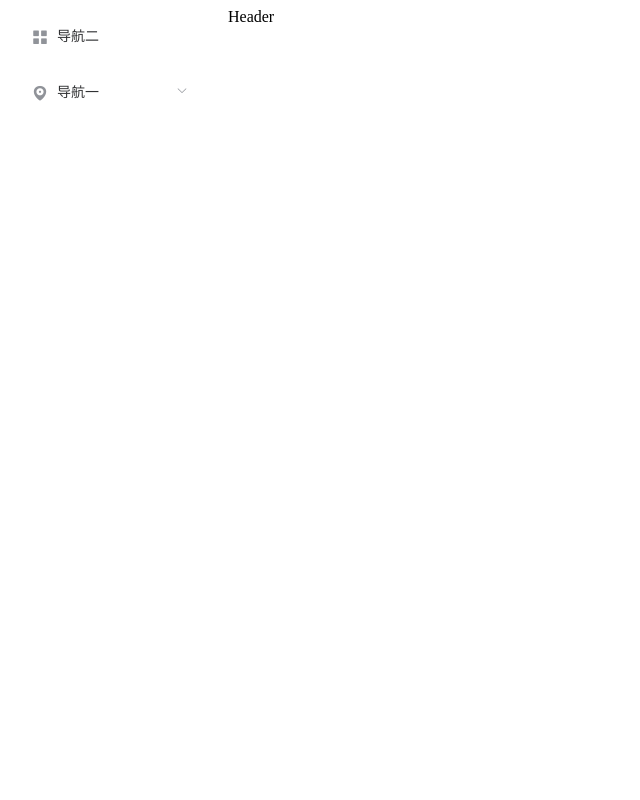
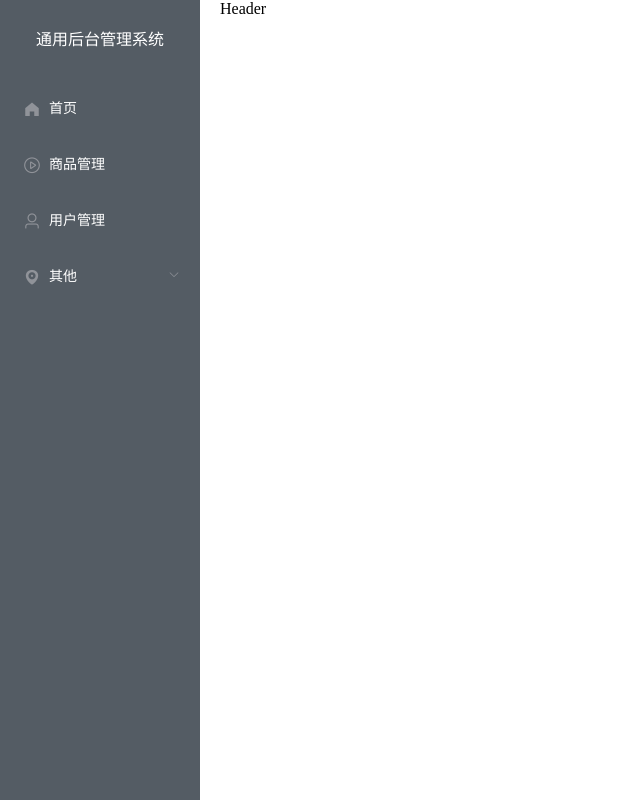
Before and after one commit to zl1509015035/front-my-app, a Vue app: page / in a window 1280 px wide. Shown: the whole page, without its empty margins (0-640 px from the left). Built offline with nearby package versions, Linux system fonts and the light colour scheme.

Commit message:
1、左侧菜单menu样式及数据渲染 2、引入less和less-loader

```diff
--- a/package.json
+++ b/package.json
@@ -10,6 +10,8 @@
   "dependencies": {
     "core-js": "^3.8.3",
     "element-ui": "^2.15.14",
+    "less": "^4.1.2",
+    "less-loader": "^6.0.0",
     "vue": "^2.6.14",
     "vue-router": "^3.6.5"
   },
--- a/src/App.vue
+++ b/src/App.vue
@@ -21,6 +21,10 @@ export default {
 }
 </script>
 
-<style>
+<style lang="less">
 
+hetm,body{
+  margin:0;
+  padding:0;
+}
 </style>
--- a/src/components/CommonAside.vue
+++ b/src/components/CommonAside.vue
@@ -1,18 +1,39 @@
 <template>
-  <el-menu default-active="1-4-1" class="el-menu-vertical-demo" @open="handleOpen" @close="handleClose" :collapse="isCollapse">
-    <el-menu-item index="2">
-      <i class="el-icon-menu"></i>
-      <span slot="title">导航二</span>
+  <el-menu
+      default-active="1-4-1"
+      class="el-menu-vertical-demo"
+      @open="handleOpen"
+      @close="handleClose"
+      :collapse="isCollapse"
+      background-color="#545c64"
+      text-color="#fff"
+      active-text-color="#fffd04b"
+  >
+    <h3>通用后台管理系统</h3>
+    <el-menu-item
+        v-for="item in noChildren"
+        :key="item.name"
+        :index="item.name">
+
+<!--      字符串拼接使用-->
+        <i :class="`el-icon-${item.icon}`"></i>
+        <span slot="title">{{item.label}}</span>
     </el-menu-item>
 
 
-    <el-submenu index="1">
+    <el-submenu
+        v-for="item in hasChildren"
+        :key="item.label"
+        :index="item.label">
       <template slot="title">
-        <i class="el-icon-location"></i>
-        <span slot="title">导航一</span>
+        <i :class="`el-icon-${item.icon}`"></i>
+        <span slot="title">{{item.label}}</span>
       </template>
-      <el-menu-item-group>
-        <el-menu-item index="1-1">选项1</el-menu-item>
+      <el-menu-item-group
+          v-for="subItem in item.children"
+          :key="subItem.path"
+      >
+        <el-menu-item :index="subItem.path">{{ subItem.label }}</el-menu-item>
       </el-menu-item-group>
     </el-submenu>
 
@@ -21,10 +42,24 @@
 
 </template>
 
-  <style>
+<style lang="less" scoped>
 .el-menu-vertical-demo:not(.el-menu--collapse) {
   width: 200px;
   min-height: 400px;
+}
+
+.el-menu{
+  height: 100vh;
+  h3{
+    color: #fff;
+    text-align: center;
+    line-height: 48px;
+    //字体大小
+    font-size: 16px;
+    //字体粗细
+    font-weight: 400;
+
+  }
 }
 </style>
 
@@ -32,7 +67,50 @@
 export default {
   data() {
     return {
-          isCollapse: false
+      isCollapse: false,
+      menuData: [
+        {
+          path: '/',
+          name: 'home',
+          label: '首页',
+          icon: 's-home',
+          url: 'Home/Home'
+        },
+        {
+          path: '/mall',
+          name: 'mall',
+          label: '商品管理',
+          icon: 'video-play',
+          url: 'MallManage/MallManage'
+        },
+        {
+          path: '/user',
+          name: 'user',
+          label: '用户管理',
+          icon: 'user',
+          url: 'UserManage/UserManage'
+        },
+        {
+          label: '其他',
+          icon: 'location',
+          children: [
+            {
+              path: '/page1',
+              name: 'page1',
+              label: '页面1',
+              icon: 'setting',
+              url: 'Other/PageOne'
+            },
+            {
+              path: '/page2',
+              name: 'page2',
+              label: '页面2',
+              icon: 'setting',
+              url: 'Other/PageTwo'
+            }
+          ]
+        }
+      ]
     };
   },
   methods: {
@@ -42,6 +120,18 @@
     handleClose(key, keyPath) {
       console.log(key, keyPath);
     }
+  },
+  computed: {
+    //没有子菜单
+    noChildren() {
+      return this.menuData.filter(item => !item.children)
+    },
+    //有子菜单
+    hasChildren() {
+      return this.menuData.filter(item => item.children)
+
+    }
+
   }
 }
 </script>
```
Lines whose indentation alone changed are shown as unchanged.
